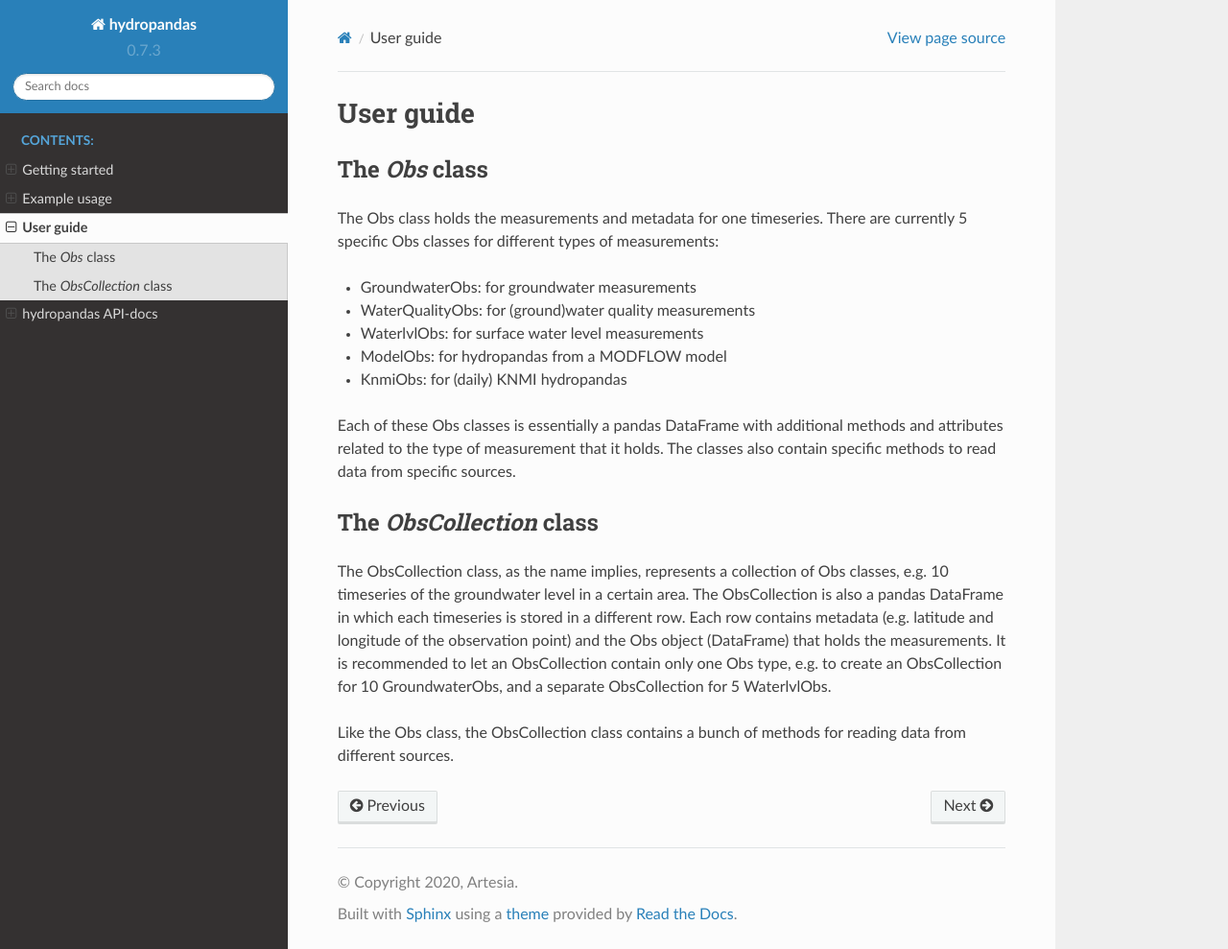
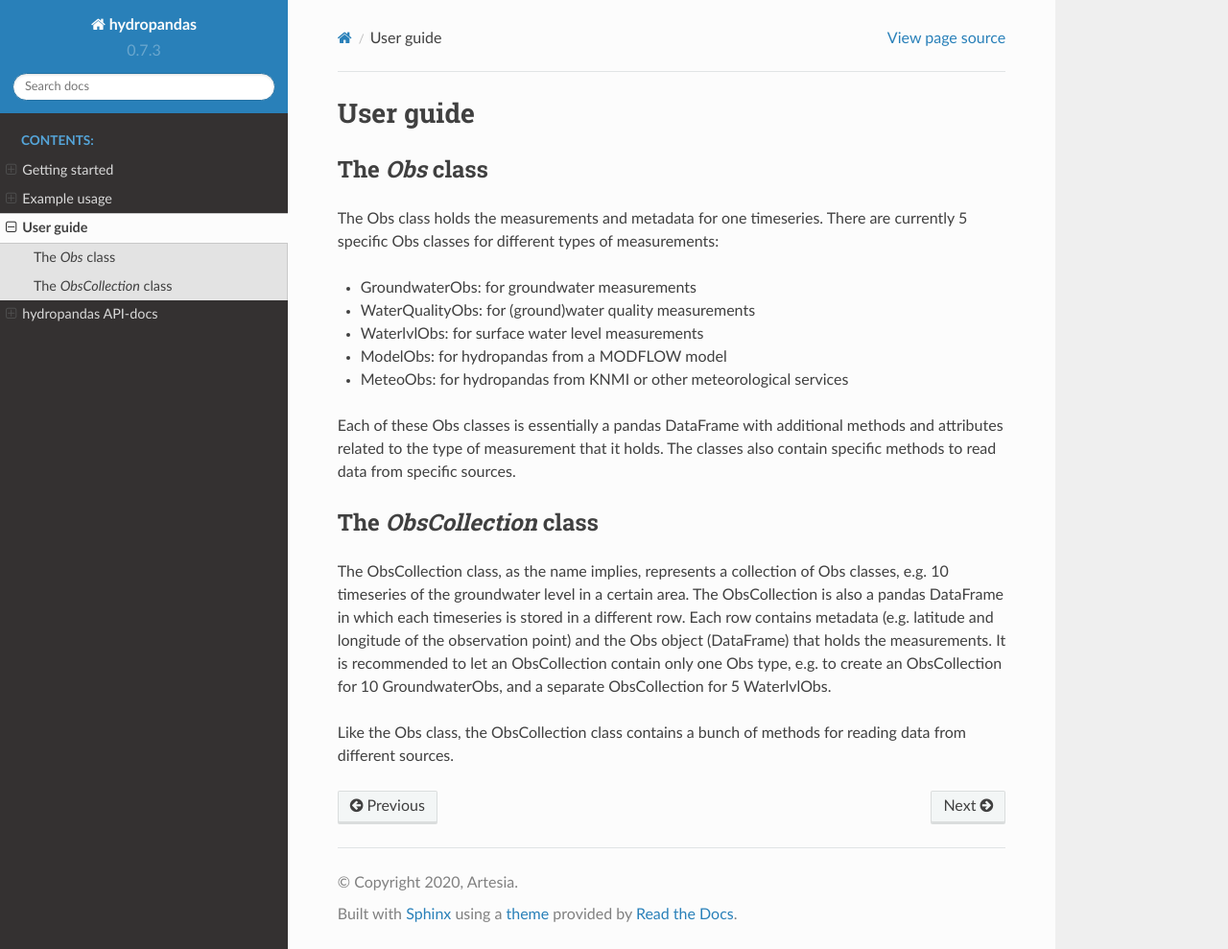
Before and after one commit to ArtesiaWater/hydropandas, a Sphinx documentation site: the page built from docs/user_guide.rst, in a window 1280 px wide and 989 px high. Shown: the whole window at 96% size. Built offline with Sphinx 7.4.7 and the Read the Docs theme 2.0.0, drawn with Linux system fonts in a browser that asks for light colours.

Commit message:
Update user_guide.rst
remove knmiobs

```diff
--- a/docs/user_guide.rst
+++ b/docs/user_guide.rst
@@ -15,7 +15,7 @@ are currently 5 specific Obs classes for different types of measurements:
 - WaterQualityObs: for (ground)water quality measurements
 - WaterlvlObs: for surface water level measurements
 - ModelObs: for hydropandas from a MODFLOW model
-- KnmiObs: for (daily) KNMI hydropandas
+- MeteoObs: for hydropandas from KNMI or other meteorological services
 
 Each of these Obs classes is essentially a pandas DataFrame with additional
 methods and attributes related to the type of measurement that it holds. The
```
